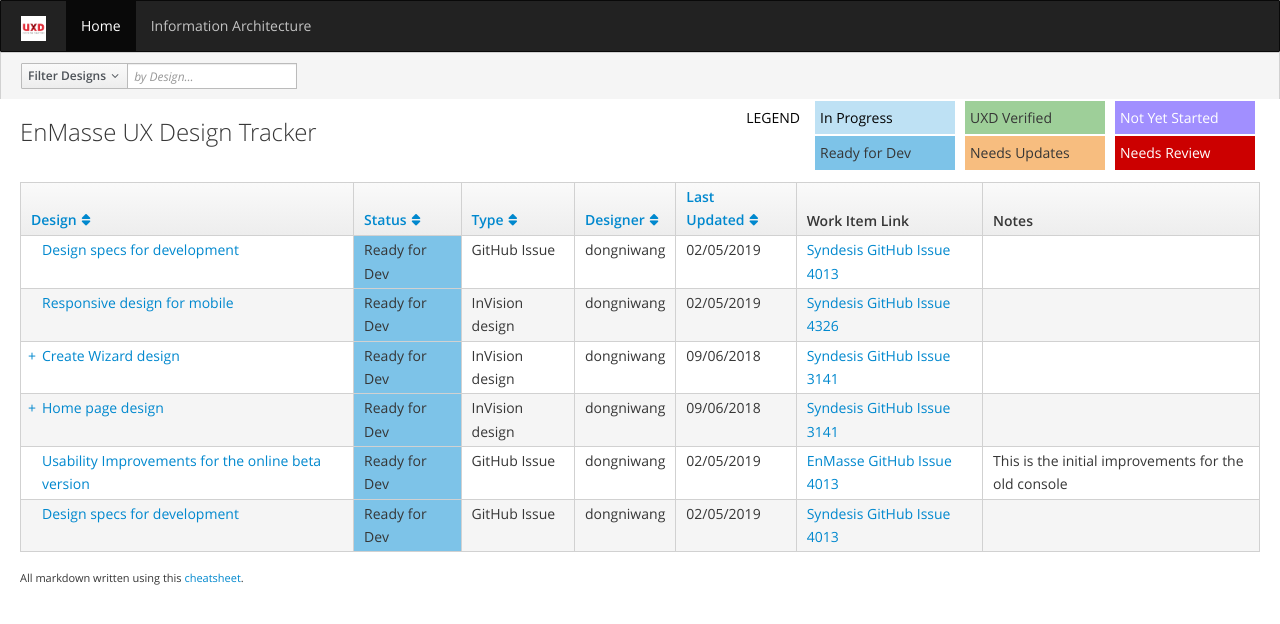
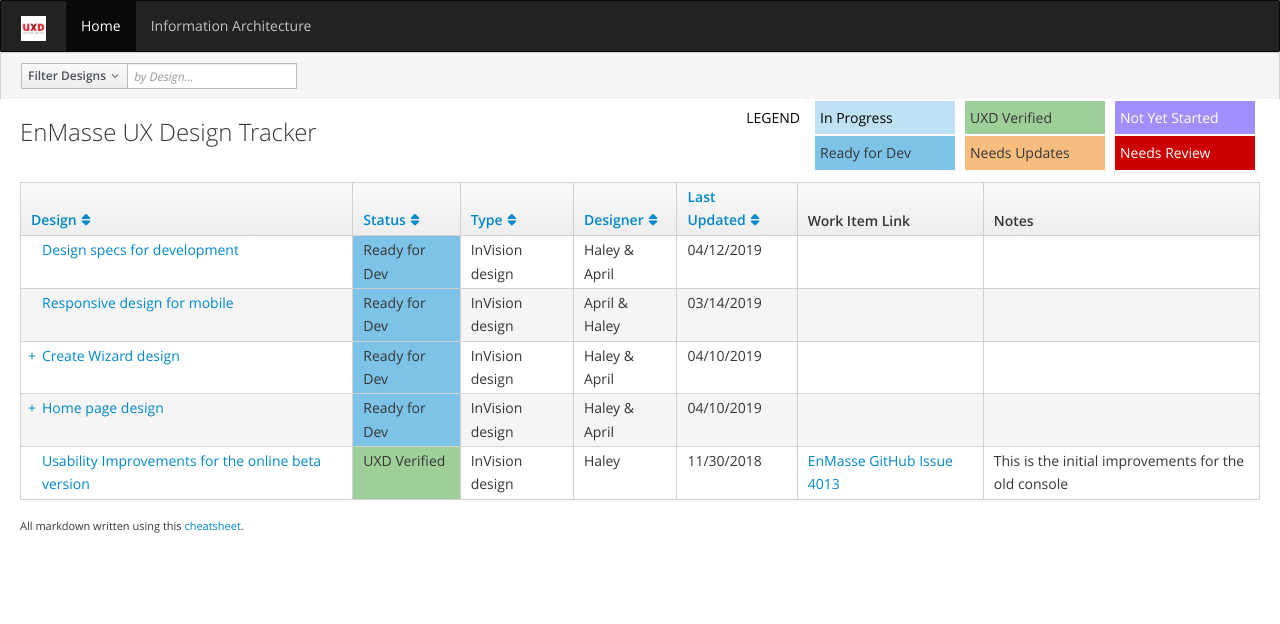
Before and after one commit to bumpux/EnMasse-ux, a Jekyll site: the page built from index.md, in a window 1280 px wide. Shown: the top 624 px of the page. Built offline with Jekyll 4.4.1, drawn with Linux system fonts in a browser that asks for light colours.

Commit message:
Modified details of the items

```diff
--- a/index.md
+++ b/index.md
@@ -7,15 +7,14 @@ relative_path: ./
 
 {% include sort-table-header.html -%}
 
-| [Design specs for development](https://redhat.invisionapp.com/share/KERIK1IHXQ8) | Ready for Dev | GitHub Issue | dongniwang | 02/05/2019 | [Syndesis GitHub Issue 4013](https://github.com/syndesisio/syndesis/issues/4013) |
-| [Responsive design for mobile](https://redhat.invisionapp.com/share/YSRNAB0BF5W) | Ready for Dev | InVision design | dongniwang | 02/05/2019 | [Syndesis GitHub Issue 4326](https://github.com/syndesisio/syndesis/issues/4326) |
-| Create Wizard design | Ready for Dev | InVision design | dongniwang | 09/06/2018 | [Syndesis GitHub Issue 3141](https://github.com/syndesisio/syndesis/issues/3141) |
-| [Create Wizard design](https://redhat.invisionapp.com/share/K9RNABE3Y7E) | Version 2 | | |10/01/2018 | [Syndesis GitHub Issue 3662](https://github.com/syndesisio/syndesis/issues/3662) | Layout update to resolve usability issues |
-| [Create Wizard design](https://redhat.invisionapp.com/share/7HRNA9Y8ESN) | Version 1 | | | 09/06/2018 |  | Support Mustache only for 7.2  |
-| Home page design | Ready for Dev | InVision design | dongniwang | 09/06/2018 | [Syndesis GitHub Issue 3141](https://github.com/syndesisio/syndesis/issues/3141) |
-| [Home page design](https://redhat.invisionapp.com/share/M4RNAB3YH2F) | Version 2 | | |10/01/2018 | [Syndesis GitHub Issue 3662](https://github.com/syndesisio/syndesis/issues/3662) | Layout update to resolve usability issues |
-| [Home page design](https://redhat.invisionapp.com/share/GJRNA9LT6V2) | Version 1 | | | 09/06/2018 |  | Support Mustache only for 7.2  |
-| [Usability Improvements for the online beta version](https://redhat.invisionapp.com/share/WDOQSTTPU7J) | Ready for Dev | GitHub Issue | dongniwang | 02/05/2019 | [EnMasse GitHub Issue 4013](https://github.com/EnMasseProject/enmasse/issues/1787) | This is the initial improvements for the old console
-| [Design specs for development](https://redhat.invisionapp.com/share/KERIK1IHXQ8) | Ready for Dev | GitHub Issue | dongniwang | 02/05/2019 | [Syndesis GitHub Issue 4013](https://github.com/syndesisio/syndesis/issues/4013) |
+| [Design specs for development](https://redhat.invisionapp.com/share/KERIK1IHXQ8) | Ready for Dev | InVision design | Haley & April | 04/12/2019 | | |
+| [Responsive design for mobile](https://redhat.invisionapp.com/share/YCRPHKTN4P6) | Ready for Dev | InVision design | April & Haley | 03/14/2019 | | |
+| Create Wizard design | Ready for Dev | InVision design | Haley & April | 04/10/2019 | | |
+| [Create Wizard design](https://redhat.invisionapp.com/share/K9RNABE3Y7E) | Version 2 | | |04/10/2019 | | Layout update to resolve usability issues |
+| [Create Wizard design](https://redhat.invisionapp.com/share/7HRNA9Y8ESN) | Version 1 | | | 03/01/2019 | | Support new instance creation |
+| Home page design | Ready for Dev | InVision design | Haley & April | 04/10/2019 | | |
+| [Home page design](https://redhat.invisionapp.com/share/M4RNAB3YH2F) | Version 2 | | |04/10/2019 | | Layout update to resolve usability issues |
+| [Home page design](https://redhat.invisionapp.com/share/GJRNA9LT6V2) | Version 1 | | | 03/01/2019 |  | List view of all instances |
+| [Usability Improvements for the online beta version](https://redhat.invisionapp.com/share/WDOQSTTPU7J) | UXD Verified | InVision design | Haley | 11/30/2018 | [EnMasse GitHub Issue 4013](https://github.com/EnMasseProject/enmasse/issues/1787) | This is the initial improvements for the old console
 
 ###### All markdown written using this [cheatsheet](https://github.com/adam-p/markdown-here/wiki/Markdown-Cheatsheet).
```
